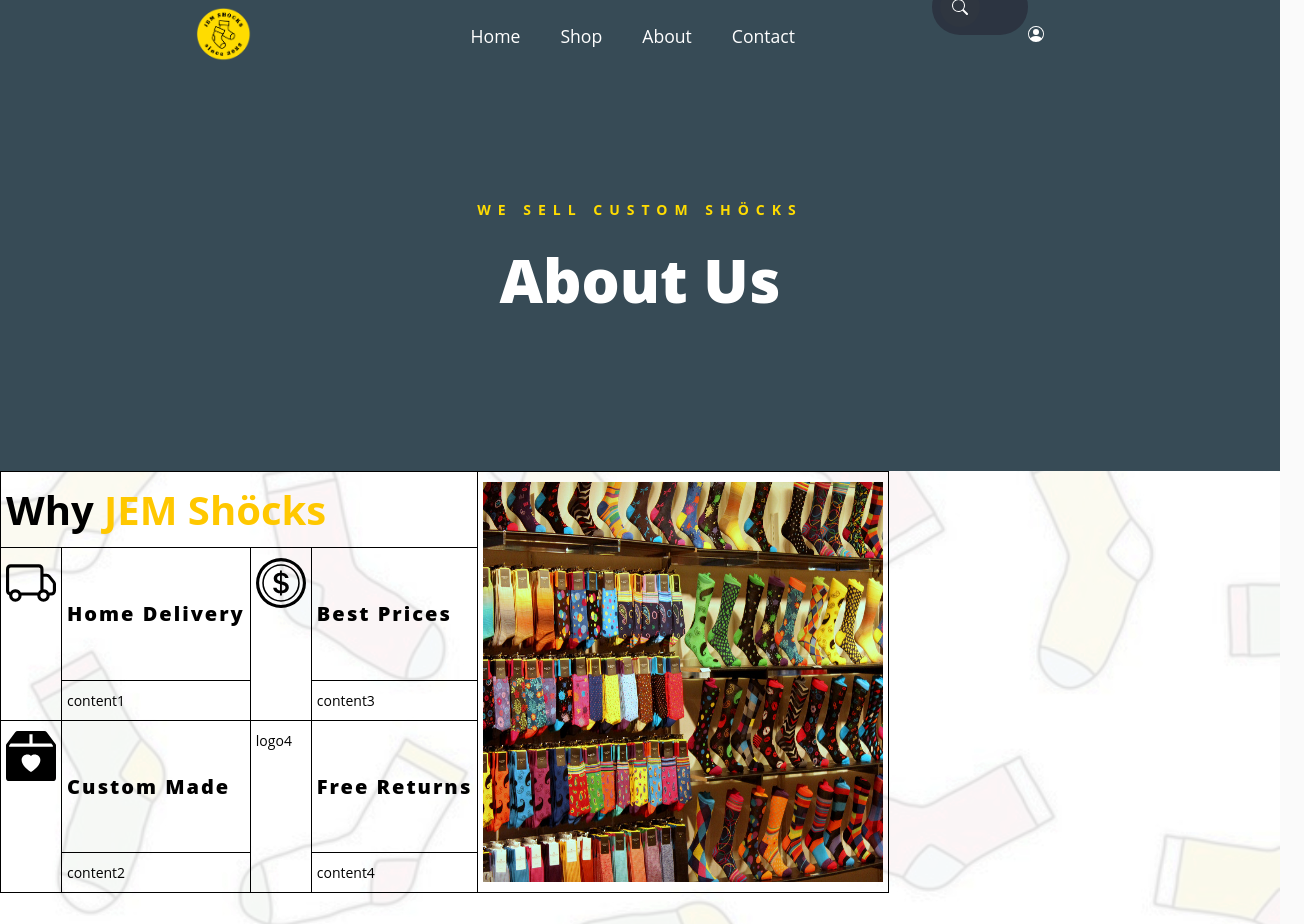
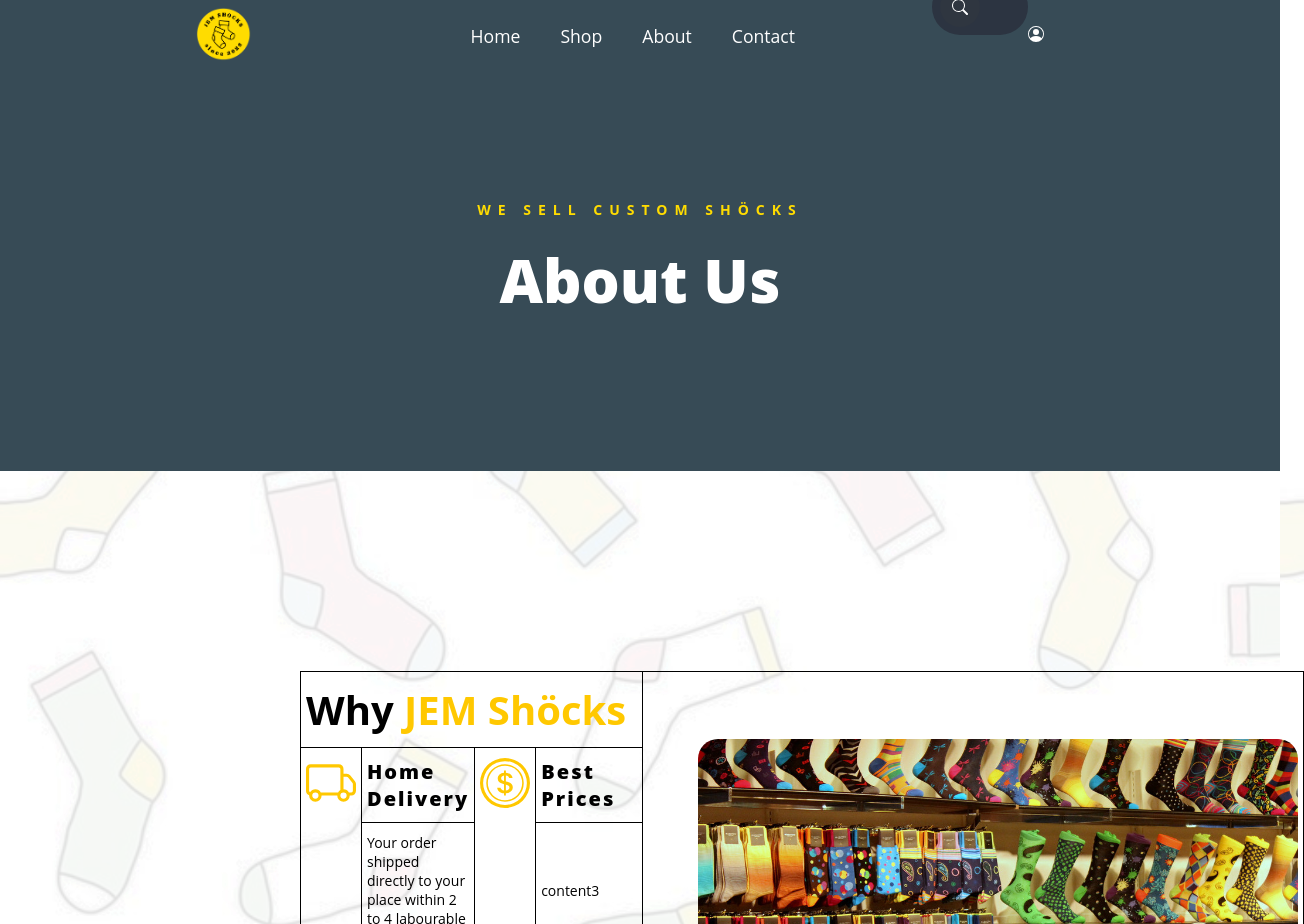
Before and after one commit to Yorrryiii/JEM_Shocks, a React (Create React App) app in the folder jem_shocks/: page /JEM_SHOCKS/about in a window 1280 px wide. Shown: the top 924 px of the page, 1304 px wide, since content can reach past the window. Built offline with nearby package versions, Linux system fonts and the light colour scheme; a web font is replaced by a local one.

Commit message:
no message

```diff
--- a/jem_shocks/src/components/About.jsx
+++ b/jem_shocks/src/components/About.jsx
@@ -45,7 +45,7 @@ export class About extends Component {
                             <td class="secTittle">Best Prices</td>
                         </tr>
                         <tr>
-                            <td class="tg-cly1">content1</td>
+                            <td class="tg-cly1">Your order shipped directly to your place within 2 to 4 labourable days</td>
                             <td class="tg-cly1">content3</td>
                         </tr>
                         <tr>
@@ -55,12 +55,14 @@ export class About extends Component {
                                 </svg>
                             </td>
                             <td class="secTittle">Custom Made</td>
-                            <td class="tg-0lax" rowspan="2">logo4</td>
+                            <td class="tg-0lax" rowspan="2">
+
+                            </td>
                             <td class="secTittle">Free Returns</td>
                         </tr>
                         <tr>
-                            <td class="tg-cly1">content2</td>
-                            <td class="tg-cly1">content4</td>
+                            <td class="tg-cly1">The best custom made designs with natural quality materials. Have a new design in mind? send us an e-mail.</td>
+                            <td class="tg-cly1">If you got the wrong size or you would like a new design the first return is completely cost free.</td>
                         </tr>
                     </thead>
                 </table>
--- a/jem_shocks/src/components/styles/About.css
+++ b/jem_shocks/src/components/styles/About.css
@@ -37,7 +37,10 @@
     border-collapse: collapse;
     border-spacing: 0;
     font-family: 'Poppins', 'Open Sans', sans-serif;
-    /* margin-left: 100px; */
+    margin-right: 40px;
+    margin-top: 200px;
+    margin-left: 300px;
+    height: auto;
 }
 
 /* why jem shocks title */
@@ -78,6 +81,8 @@
     word-break: normal;
 }
 .secTittle{
+    width: 250px;
+    vertical-align: top;
     font-size: 20px !important;
     font-weight: 900 !important;
     letter-spacing: 2px !important;
@@ -88,14 +93,18 @@
     transition: none;
     text-align: center;
     vertical-align: middle;
-    width: 400px;
+    margin-left: 50px;
+    width: 600px;
     height: 400px;
+    border-radius: 20px;
 
 }
 
 .tg .tg-0lax {
     text-align: left;
-    vertical-align: top
+    vertical-align: top;
+    fill: #ffc800;
+    color: #ffc800;
 }
 
 
```
